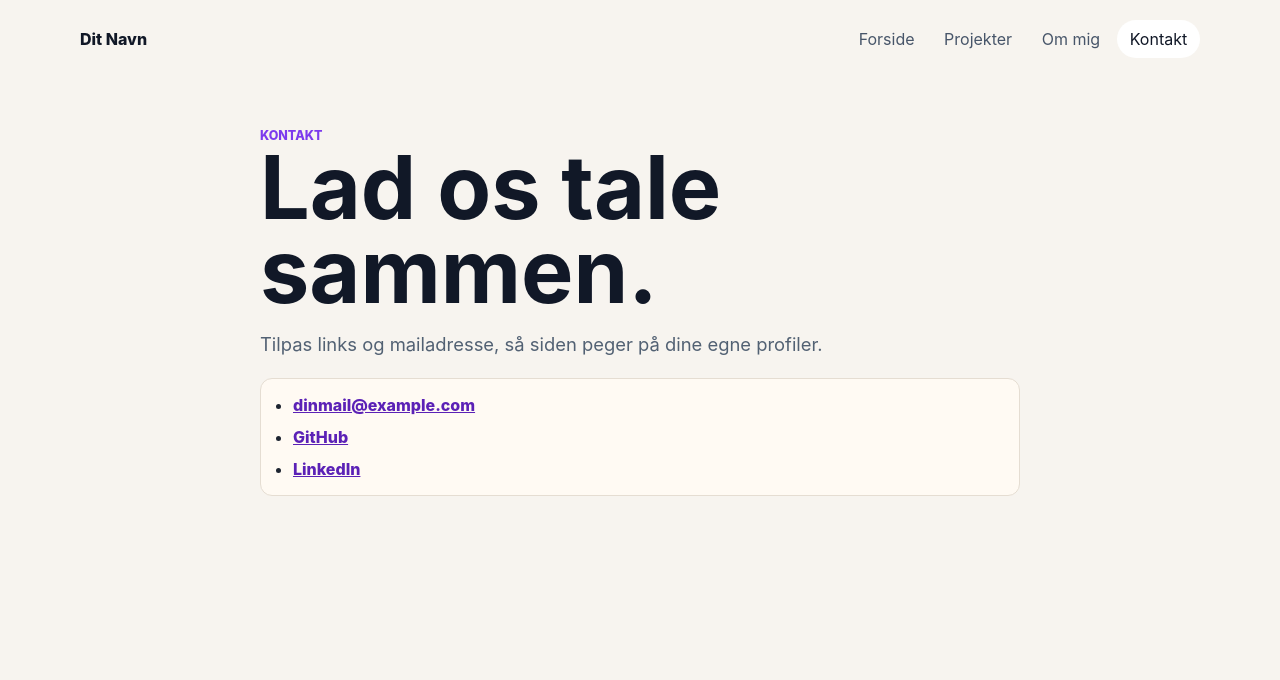
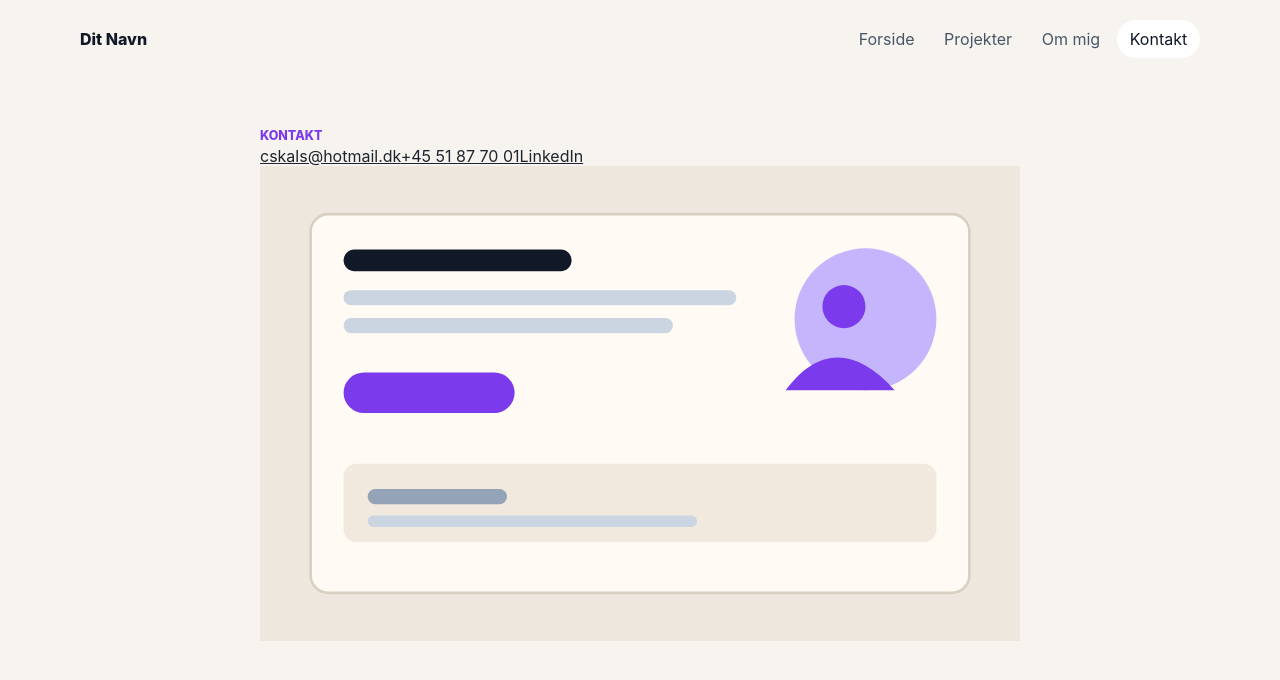
Before and after one commit to cecilieskals/cecilieskals.github.io, a React (Vite) app: page /contact in a window 1280 px wide. Shown: the top 680 px of the page. Built offline with nearby package versions, Linux system fonts and the light colour scheme.

Commit message:
contact page build

```diff
--- a/src/pages/ContactPage.jsx
+++ b/src/pages/ContactPage.jsx
@@ -1,27 +1,17 @@
 function ContactPage() {
   return (
     <div className="page narrow">
-      <p className="eyebrow">Kontakt</p>
-      <h1>Lad os tale sammen.</h1>
-      <p className="lead">
-        Tilpas links og mailadresse, så siden peger på dine egne profiler.
-      </p>
-
-      <ul className="contact-list">
-        <li>
-          <a href="mailto:dinmail@example.com">dinmail@example.com</a>
-        </li>
-        <li>
-          <a href="https://github.com/username" rel="noreferrer" target="_blank">
-            GitHub
-          </a>
-        </li>
-        <li>
-          <a href="https://www.linkedin.com" rel="noreferrer" target="_blank">
-            LinkedIn
-          </a>
-        </li>
-      </ul>
+      <section className="content-card">
+        <p className="eyebrow">Kontakt</p>
+        <div className="contact-details">
+          <a href="mailto:cskals@hotmail.dk">cskals@hotmail.dk</a>
+          <a href="tel:+4551877001">+45 51 87 70 01</a>
+          <a href="https://www.linkedin.com" rel="noreferrer" target="_blank">LinkedIn</a>
+        </div>
+        <div className="contact-card-image">
+          <img src={`${import.meta.env.BASE_URL}public/portfolio-placeholder.svg`} alt="Profilbillede" />
+        </div>
+      </section>
     </div>
   );
 }
```
